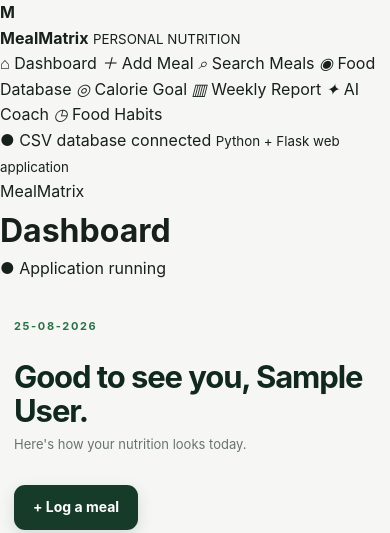
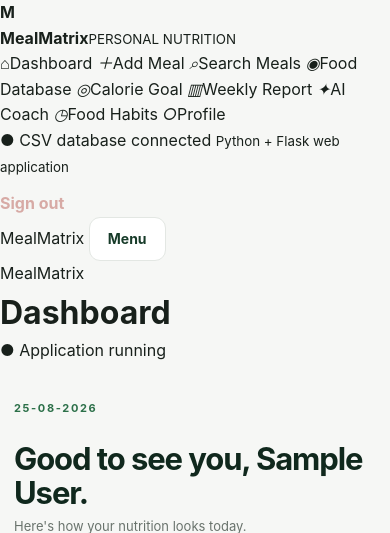
Before and after one commit to Fast233/MealMatrix, a Flask app: page /app in a window 390 px wide. Shown: the top 533 px of the page. Run offline with Flask 3, Linux system fonts and the light colour scheme; the visitor is signed in with stand-in values (Sample User, id 1); data comes from the database, SQL or seed files in the repository; data that the repository does not hold is empty.

Commit message:
Polish app shell and add mobile navigation

```diff
--- a/templates/base.html
+++ b/templates/base.html
@@ -1,38 +1,20 @@
 <!doctype html>
 <html lang="en">
-
 <head>
     <meta charset="utf-8">
     <meta name="viewport" content="width=device-width, initial-scale=1">
-
     <title>MealMatrix — {{ page }}</title>
-
-    <link rel="stylesheet"
-          href="{{ url_for('static', filename='style.css') }}">
+    <link rel="stylesheet" href="{{ url_for('static', filename='style.css') }}">
+    <link rel="stylesheet" href="{{ url_for('static', filename='overrides.css') }}">
 </head>
-
 <body>
-
 <div class="shell">
-
-    <!-- SIDEBAR -->
-
     <aside>
-
         <div class="brand">
-
             <b>M</b>
-
-            <div>
-                <strong>MealMatrix</strong>
-                <small>PERSONAL NUTRITION</small>
-            </div>
-
+            <div><strong>MealMatrix</strong><small>PERSONAL NUTRITION</small></div>
         </div>
-
-
         <nav>
-
             {% for route, label, icon in [
                 ('home', 'Dashboard', '⌂'),
                 ('add_meal', 'Add Meal', '＋'),
@@ -41,102 +23,41 @@
                 ('goal', 'Calorie Goal', '◎'),
                 ('report', 'Weekly Report', '▥'),
                 ('suggestions', 'AI Coach', '✦'),
-                ('habits', 'Food Habits', '◷')
+                ('habits', 'Food Habits', '◷'),
+                ('profile', 'Profile', '○')
             ] %}
-
-            <a
-                class="{% if request.endpoint == route %}active{% endif %}"
-                href="{{ url_for(route) }}"
-            >
-                <i>{{ icon }}</i>
-                {{ label }}
-            </a>
-
+            <a class="{% if request.endpoint == route %}active{% endif %}" href="{{ url_for(route) }}"><i>{{ icon }}</i>{{ label }}</a>
             {% endfor %}
-
         </nav>
-
-
         <div class="side-bottom">
-
             <span>● CSV database connected</span>
-
-            <small>
-                Python + Flask web application
-            </small>
-
+            <small>Python + Flask web application</small>
+            <a href="{{ url_for('logout') }}" style="display:block;margin-top:12px;color:#d7aaa5;font-weight:650;">Sign out</a>
         </div>
-
     </aside>
-
-
-    <!-- MAIN -->
-
     <main>
-
+        <div class="mobile-app-header">
+            <span class="mobile-brand">MealMatrix</span>
+            <button class="btn secondary" type="button" onclick="document.getElementById('mobileMenu').hidden=!document.getElementById('mobileMenu').hidden">Menu</button>
+            <div class="mobile-menu" id="mobileMenu" hidden>
+                {% for route, label in [('home','Dashboard'),('add_meal','Add Meal'),('meals','Search Meals'),('foods','Food Database'),('goal','Calorie Goal'),('report','Weekly Report'),('suggestions','AI Coach'),('habits','Food Habits'),('profile','Profile'),('logout','Sign out')] %}
+                <a href="{{ url_for(route) }}">{{ label }}</a>
+                {% endfor %}
+            </div>
+        </div>
         <header>
-
             <div>
-
-                <span class="mobile-brand">
-                    MealMatrix
-                </span>
-
-                <h1>
-                    {{ page }}
-                </h1>
-
-                <p>
-                    {{ current_date if current_date is defined else '' }}
-                </p>
-
+                <span class="mobile-brand">MealMatrix</span>
+                <h1>{{ page }}</h1>
+                <p>{{ current_date if current_date is defined else '' }}</p>
             </div>
-
-
-            <span class="online">
-                ● Application running
-            </span>
-
+            <span class="online">● Application running</span>
         </header>
-
-
-        <!-- FLASH MESSAGES -->
-
         {% with messages = get_flashed_messages(with_categories=true) %}
-
-            {% if messages %}
-
-                <div class="alerts">
-
-                    {% for category, msg in messages %}
-
-                        <div class="alert {{ category }}">
-                            {{ msg }}
-                        </div>
-
-                    {% endfor %}
-
-                </div>
-
-            {% endif %}
-
+            {% if messages %}<div class="alerts">{% for category, msg in messages %}<div class="alert {{ category }}">{{ msg }}</div>{% endfor %}</div>{% endif %}
         {% endwith %}
-
-
-        <!-- PAGE CONTENT -->
-
-        <section class="content">
-
-            {% block content %}
-
-            {% endblock %}
-
-        </section>
-
+        <section class="content">{% block content %}{% endblock %}</section>
     </main>
-
 </div>
-
 </body>
-
 </html>
```
